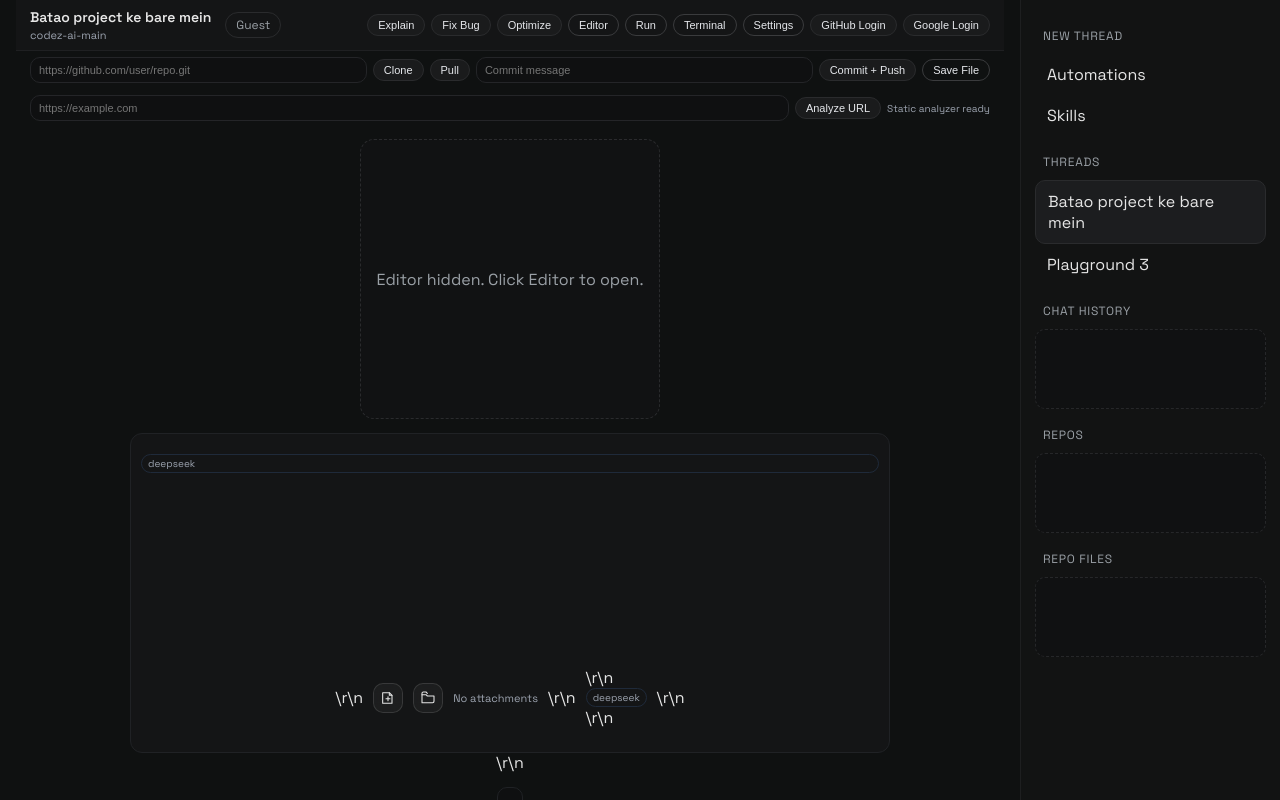
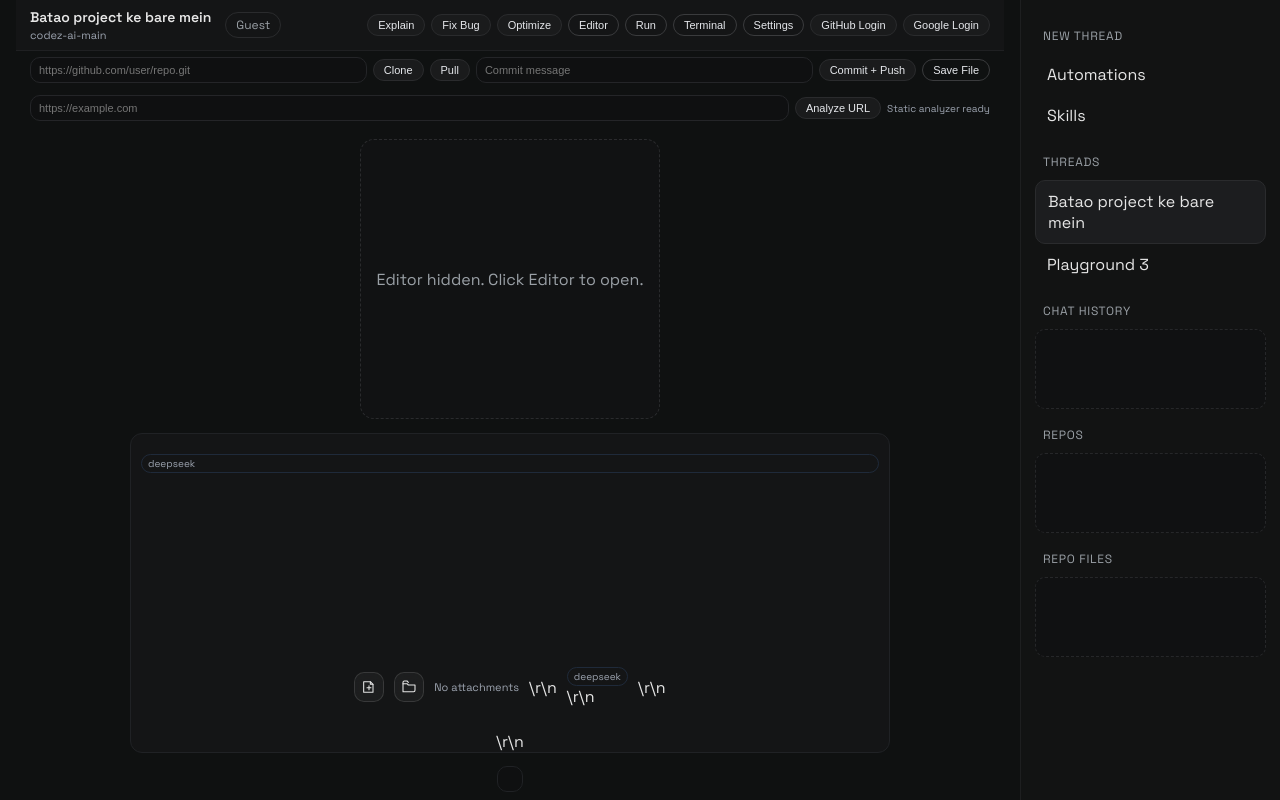
Before and after one commit to novaplaystream/codez-ai, a website with bundled scripts: page index.html in a window 1280 px wide. Built offline with nearby package versions, Linux system fonts and the light colour scheme; files whose address does not match are found by name.

Commit message:
Update index.html

```diff
--- a/index.html
+++ b/index.html
@@ -75,7 +75,7 @@
         <div class="ai-header"></div>
           <div class="ai-tag compact" id="modelTag">deepseek</div>
         </div>
-        <div class="attach-row">\r\n          <div class="attach-left">
+        <div class="attach-row">          <div class="attach-left">
           <label class="icon-btn" title="Add File">
             <span class="icon" aria-hidden="true">
               <svg viewBox="0 0 24 24" width="16" height="16" fill="none" stroke="currentColor" stroke-width="1.6" stroke-linecap="round" stroke-linejoin="round"><path d="M4 4h10l4 4v12H4z"/><path d="M14 4v4h4"/><path d="M12 10v6"/><path d="M9 13h6"/></svg>
@@ -91,7 +91,7 @@
             <input type="file" id="aiFolder" webkitdirectory multiple>
           </label>
           <div class="attach-info" id="attachInfo">No attachments</div>
-        </div>\r\n          <div class="attach-right">\r\n            <div class="ai-tag compact" id="modelTag">deepseek</div>\r\n          </div>\r\n        </div>\r\n        <div id="result" class="chat"></div>
+        </div>\r\n          <div class="attach-right">            <div class="ai-tag compact" id="modelTag">deepseek</div>\r\n          </div>\r\n        </div>\r\n        <div id="result" class="chat"></div>
       </div>
     </section>
 
```
